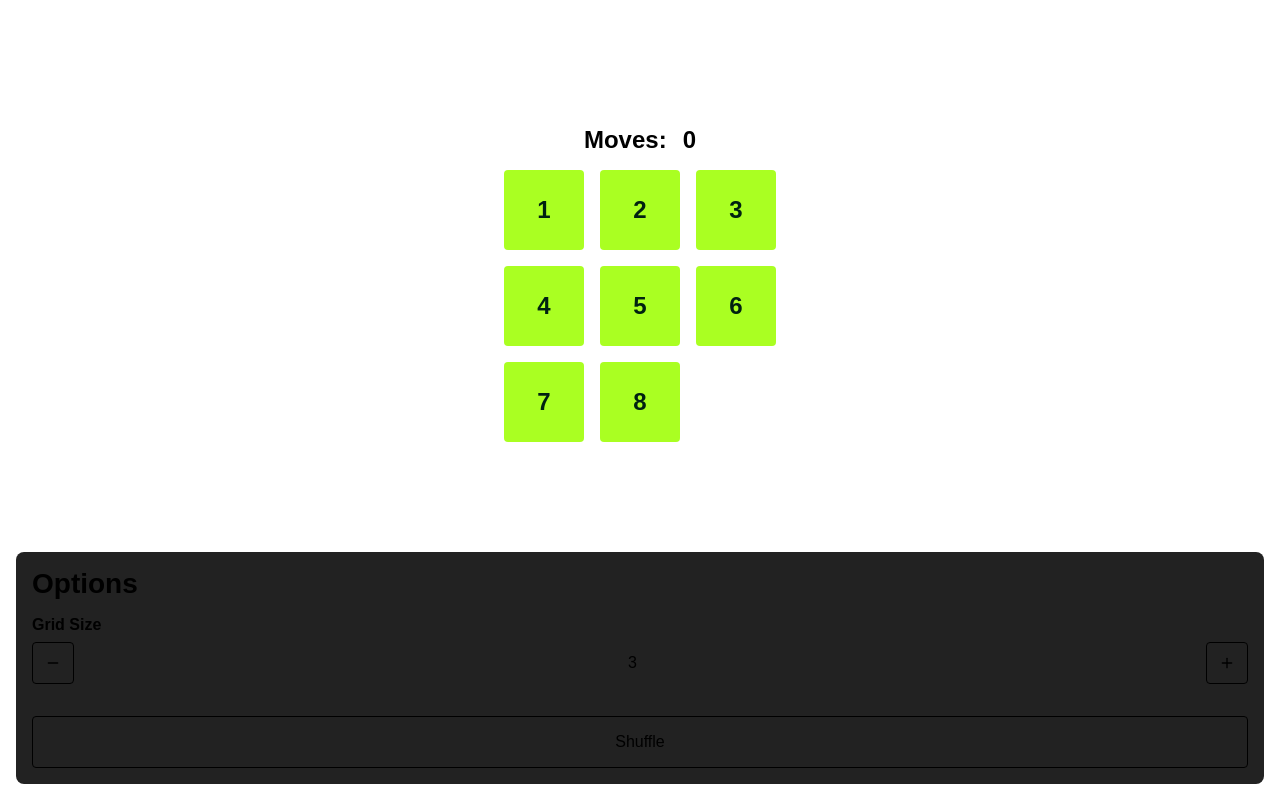
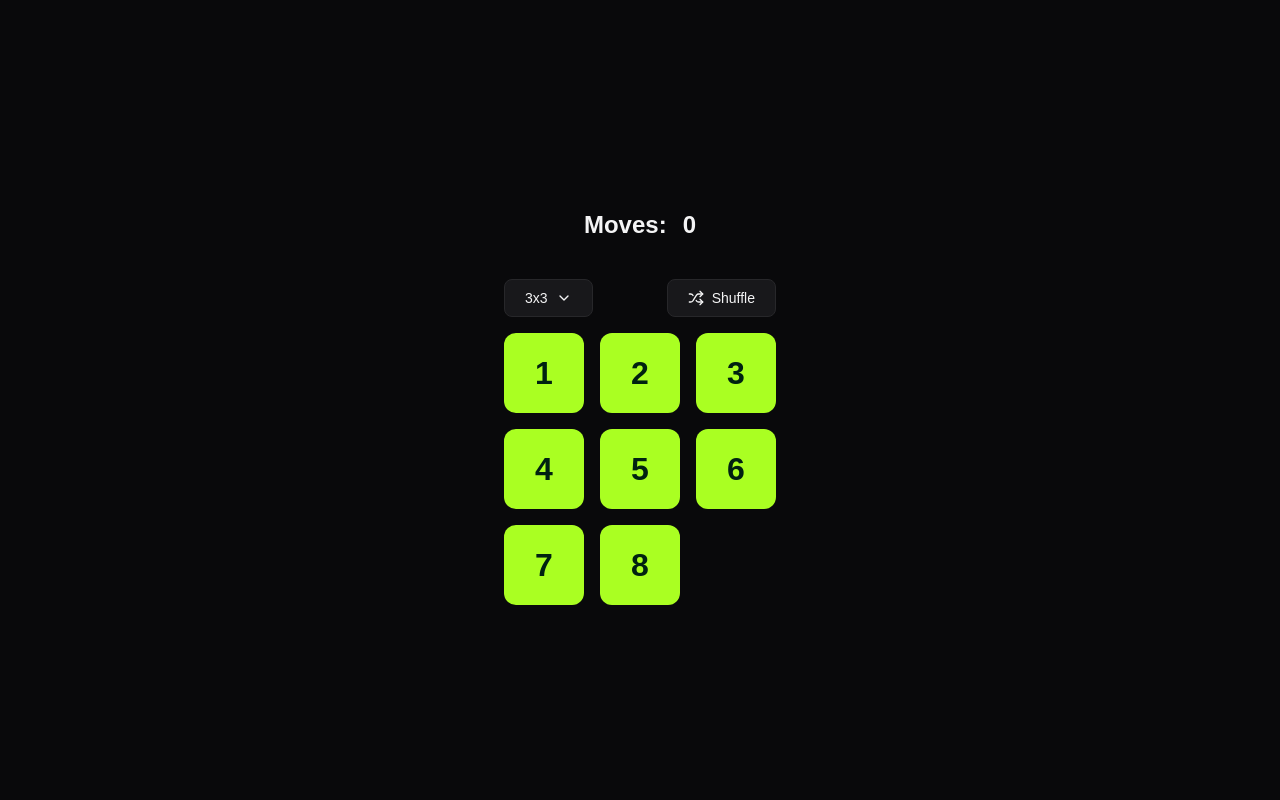
Before and after one commit to mahahahad/SlidingPuzzle, a Next.js app: page / in a window 1280 px wide. Built offline with nearby package versions, Linux system fonts and the light colour scheme; a web font is replaced by a local one.

Commit message:
chore: update next js to app router
also change the layout to remove the options wrapper from the bottom

```diff
--- a/pages/_document.js
+++ b/app/layout.js
@@ -1,24 +1,27 @@
-import { Html, Head, Main, NextScript } from 'next/document';
+import "../styles/global.css"
 
-export default function Document() {
+
+export default function Document({children}) {
   return (
-    <Html>
-      <Head>
+    <html>
+      <head>
         <meta name="color-scheme" content="dark light"></meta>
         <link rel="icon" href="/favicon.ico" />
         <link rel="preconnect" href="https://fonts.googleapis.com" />
         <link rel="preconnect" href="https://fonts.gstatic.com" crossOrigin="true" />
         <link href="https://fonts.googleapis.com/css2?family=Radio+Canada+Big:ital,wght@0,400..700;1,400..700&display=swap" rel="stylesheet" />
-        <style jsx global>{`
+        <title>Sliding Puzzle</title>
+        <style>
+          {`
           html {
             font-family: "Radio Canada Big"
             }
-            `}</style>
-      </Head>
+          `}
+        </style>
+      </head>
       <body>
-        <Main />
-        <NextScript />
+        {children}
       </body>
-    </Html>
+    </html>
   );
 }
--- /dev/null
+++ b/app/optionsWrapper.js
@@ -0,0 +1,76 @@
+import { useState, useRef, useEffect } from "react";
+import styles from "../styles/Home.module.css";
+import { ChevronDown, Shuffle } from "lucide-react";
+
+export default function OptionsWrapper({ size, setSize, shuffle, setShuffle }) {
+  const [isOpen, setIsOpen] = useState(false);
+  const dropdownRef = useRef(null);
+
+  const handleShuffleClick = () => {
+    setShuffle(true);
+  };
+
+  const handleSizeSelect = (newSize) => {
+    setSize(newSize);
+    setIsOpen(false);
+  };
+
+  // Close dropdown when clicking outside
+  useEffect(() => {
+    function handleClickOutside(event) {
+      if (dropdownRef.current && !dropdownRef.current.contains(event.target)) {
+        setIsOpen(false);
+      }
+    }
+    document.addEventListener("mousedown", handleClickOutside);
+    return () => {
+      document.removeEventListener("mousedown", handleClickOutside);
+    };
+  }, []);
+
+  const sizeOptions = [3, 4, 5, 6];
+
+  return (
+    <div className={styles.settingsBar}>
+      {/* Grid Size Dropdown */}
+      <div className={styles.dropdownContainer} ref={dropdownRef}>
+        <button
+          className={styles.settingsBtn}
+          onClick={() => setIsOpen(!isOpen)}
+          aria-haspopup="listbox"
+          aria-expanded={isOpen}
+        >
+          <span>
+            {size}x{size}
+          </span>
+          <ChevronDown
+            size={16}
+            className={`${styles.chevron} ${isOpen ? styles.chevronOpen : ""}`}
+          />
+        </button>
+
+        {isOpen && (
+          <ul className={styles.dropdownMenu} role="listbox">
+            {sizeOptions.map((opt) => (
+              <li
+                key={opt}
+                className={`${styles.dropdownItem} ${opt === size ? styles.dropdownItemActive : ""}`}
+                onClick={() => handleSizeSelect(opt)}
+                role="option"
+                aria-selected={opt === size}
+              >
+                {opt}x{opt}
+              </li>
+            ))}
+          </ul>
+        )}
+      </div>
+
+      {/* Shuffle Button */}
+      <button className={styles.settingsBtn} onClick={handleShuffleClick}>
+        <Shuffle size={16} />
+        <span>Shuffle</span>
+      </button>
+    </div>
+  );
+}
--- a/pages/index.js
+++ b/app/page.js
@@ -1,3 +1,5 @@
+'use client'
+
 import styles from '../styles/Home.module.css';
 import Grid from "./grid"
 import MoveWrapper from './moveWrapper';
@@ -13,6 +15,13 @@ export default function Home() {
     <div className={styles.container}>
       <div className={styles.gridWrapper} >
         <MoveWrapper moves={moves} />
+        <div className={styles.gameplayArea}>
+          <OptionsWrapper
+            size={size}
+            setSize={setSize}
+            shuffle={shuffle}
+            setShuffle={setShuffle}
+          />
           <Grid
             shuffle={shuffle}
             setShuffle={setShuffle}
@@ -21,12 +30,7 @@ export default function Home() {
             setMoves={setMoves}
           />
         </div>
-      <OptionsWrapper
-        size={size}
-        setSize={setSize}
-        shuffle={shuffle}
-        setShuffle={setShuffle}
-      />
+      </div>
     </div>
   );
 }
--- a/pages/_app.js
+++ /dev/null
@@ -1,18 +0,0 @@
-import "../styles/global.css"
-import Head from "next/head"
-
-/**
- * This file is called for every component and wraps that component
- * with the provided code in the return statement here.
- */
-
-export default function MyApp({ Component, pageProps }) {
-  return (
-    <>
-      <Head>
-        <title>Sliding Puzzle</title>
-      </Head>
-      <Component {...pageProps} />
-    </>
-  )
-}
--- a/pages/optionsWrapper.js
+++ /dev/null
@@ -1,52 +0,0 @@
-import { useEffect } from "react";
-import styles from "../styles/Home.module.css"
-import { Minus, Plus } from 'lucide-react';
-
-export default function OptionsWrapper({ size, setSize, shuffle, setShuffle }) {
-  const handleClick = () => {
-    setShuffle(true);
-  }
-
-  return (
-    <div className={styles.optionsWrapper}>
-      <h1 className={styles.optionsTitle}>Options</h1>
-      <div className={styles.optionsGroupWrapper}>
-        <h2 className={styles.optionsGroupTitle}>Grid Size</h2>
-        <div className={styles.sizeInputWrapper}>
-          <button
-            className={`${styles.btn} ${styles.btnSmall} ${styles.btn__outline}`}
-            onClick={() => {
-              setSize((size) => size - 1)
-            }}
-          >
-            <Minus size={16} />
-          </button>
-          <input
-            type='number'
-            value={size}
-            className={styles.input}
-            disabled
-            />
-          <button
-            className={`${styles.btn} ${styles.btnSmall} ${styles.btn__outline}`}
-            onClick={() => {
-              setSize((size) => size + 1)
-            }}
-          >
-            <Plus size={16} />
-          </button>
-        </div>
-      </div>
-      <button
-        className={
-          `${styles.btn} ${styles.btnMedium} ${styles.btn__outline}
-           ${styles.optionsAction}
-          `
-        }
-        onClick={() => {handleClick()}}
-      >
-        Shuffle
-      </button>
-    </div>
-  )
-}
--- a/styles/Home.module.css
+++ b/styles/Home.module.css
@@ -24,51 +24,130 @@
   flex-grow: 6;
 }
 
-.optionsTitle {
-  font-size: clamp(1.5rem, 3.5vmin, 2rem);
-  margin: 0;
+.gameplayArea {
+  display: flex;
+  flex-direction: column;
+  align-items: stretch;
+  width: fit-content;
+  margin-top: 1.5rem;
+}
+
+.settingsBar {
+  display: flex;
+  justify-content: space-between;
+  align-items: center;
+  width: 100%;
   margin-bottom: 1rem;
 }
 
-.optionsWrapper {
-  background: #222;
-  padding: 1rem;
-  border-radius: 0.5rem;
-  display: flex;
-  flex-direction: column;
-  justify-content: space-between;
-  width: 100%;
+.dropdownContainer {
+  position: relative;
 }
 
-.optionsGroupWrapper {
-  display: flex;
-  flex-direction: column;
+.settingsBtn {
+  display: inline-flex;
+  align-items: center;
+  justify-content: center;
   gap: 0.5rem;
+  background-color: #18181b; /* zinc-900 */
+  color: #f4f4f5; /* zinc-100 */
+  border: 1px solid #27272a; /* zinc-800 */
+  padding: 0.625rem 1.25rem;
+  font-size: 0.875rem;
+  font-weight: 500;
+  border-radius: 0.5rem; /* 8px */
+  cursor: pointer;
+  transition:
+    background-color 0.15s ease,
+    border-color 0.15s ease;
+  user-select: none;
 }
 
-.optionsGroupTitle {
-  font-size: clamp(0.75rem, 2vmin, 1.5rem);
-  margin: 0;
+.settingsBtn:hover {
+  background-color: #27272a; /* zinc-800 */
+  border-color: #3f3f46; /* zinc-700 */
 }
 
-.optionsAction {
-  margin-top: 2rem;
+.settingsBtn:active {
+  background-color: #18181b;
+}
+
+.chevron {
+  transition: transform 0.2s ease;
+}
+
+.chevronOpen {
+  transform: rotate(180deg);
+}
+
+.dropdownMenu {
+  position: absolute;
+  top: calc(100% + 0.5rem);
+  left: 0;
+  z-index: 50;
+  min-width: 100%;
+  background-color: #18181b;
+  border: 1px solid #27272a;
+  border-radius: 0.5rem;
+  padding: 0.25rem;
+  margin: 0;
+  list-style: none;
+  box-shadow:
+    0 10px 15px -3px rgba(0, 0, 0, 0.3),
+    0 4px 6px -4px rgba(0, 0, 0, 0.3);
+}
+
+.dropdownItem {
+  padding: 0.5rem 1rem;
+  font-size: 0.875rem;
+  color: #a1a1aa; /* zinc-400 */
+  border-radius: 0.375rem;
+  cursor: pointer;
+  transition:
+    background-color 0.15s ease,
+    color 0.15s ease;
+  white-space: nowrap;
+}
+
+.dropdownItem:hover {
+  background-color: #27272a;
+  color: #f4f4f5;
+}
+
+.dropdownItemActive {
+  background-color: #27272a;
+  color: #ffffff;
+  font-weight: 600;
 }
 
 .tile {
-  --bg-color: #000000;
-  --fg-color: #FFFFFF;
+  --bg-color: #18181b; /* zinc-900 / dark grey matching your redesign */
+  --fg-color: #ffffff; /* pure white bold text */
   user-select: none;
   aspect-ratio: 1/1;
   height: clamp(1rem, 10vmin, 10rem);
-  font-size: clamp(0.5rem, 1.5vmin, 1rem);
-  border-radius: .25rem;
+  font-size: clamp(1.25rem, 4vmin, 3rem); /* larger, bolder numbers */
+  font-weight: 700;
+  border-radius: 0.75rem; /* smooth modern rounded corners */
   cursor: pointer;
   display: flex;
   align-items: center;
   justify-content: center;
   background: var(--bg-color);
   color: var(--fg-color);
+  transition:
+    background-color 0.15s ease,
+    transform 0.1s ease;
+}
+
+.tile h1 {
+  margin: 0;
+  font-size: inherit;
+  font-weight: inherit;
+}
+
+.tile__default {
+  /* inherits all styles from .tile */
 }
 
 .tile__empty {
@@ -127,10 +206,3 @@
   display: flex;
   justify-content: space-between;
 }
-
-@media (prefers-color-scheme: dark) {
-  .tile {
-    --bg-color: white;
-    --fg-color: black;
-  }
-}
--- a/styles/global.css
+++ b/styles/global.css
@@ -3,6 +3,8 @@ body {
   padding: 0;
   margin: 0;
   font-family: "Radio Canada Big", sans-serif;
+  background-color: #09090b; /* Deep rich dark background */
+  color: #f4f4f5; /* Light gray text */
 }
 
 a {
```
Also changed, not shown: package.json (+11 -4 lines), app/grid.js (renamed from pages/grid.js), app/moveWrapper.js (renamed from pages/moveWrapper.js), 1 other file (tests, documents, lock files or other folders). Lines whose indentation alone changed are shown as unchanged.
